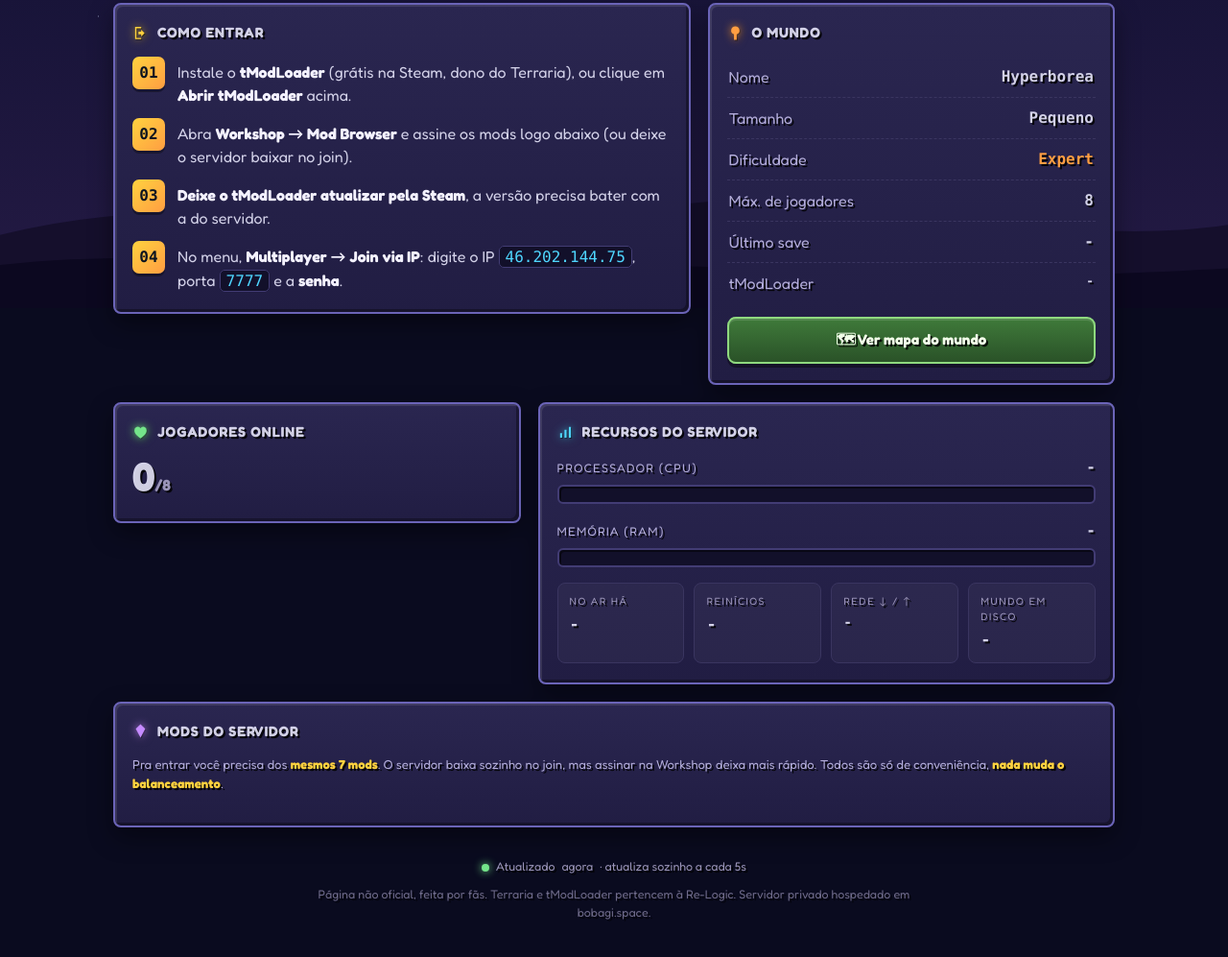
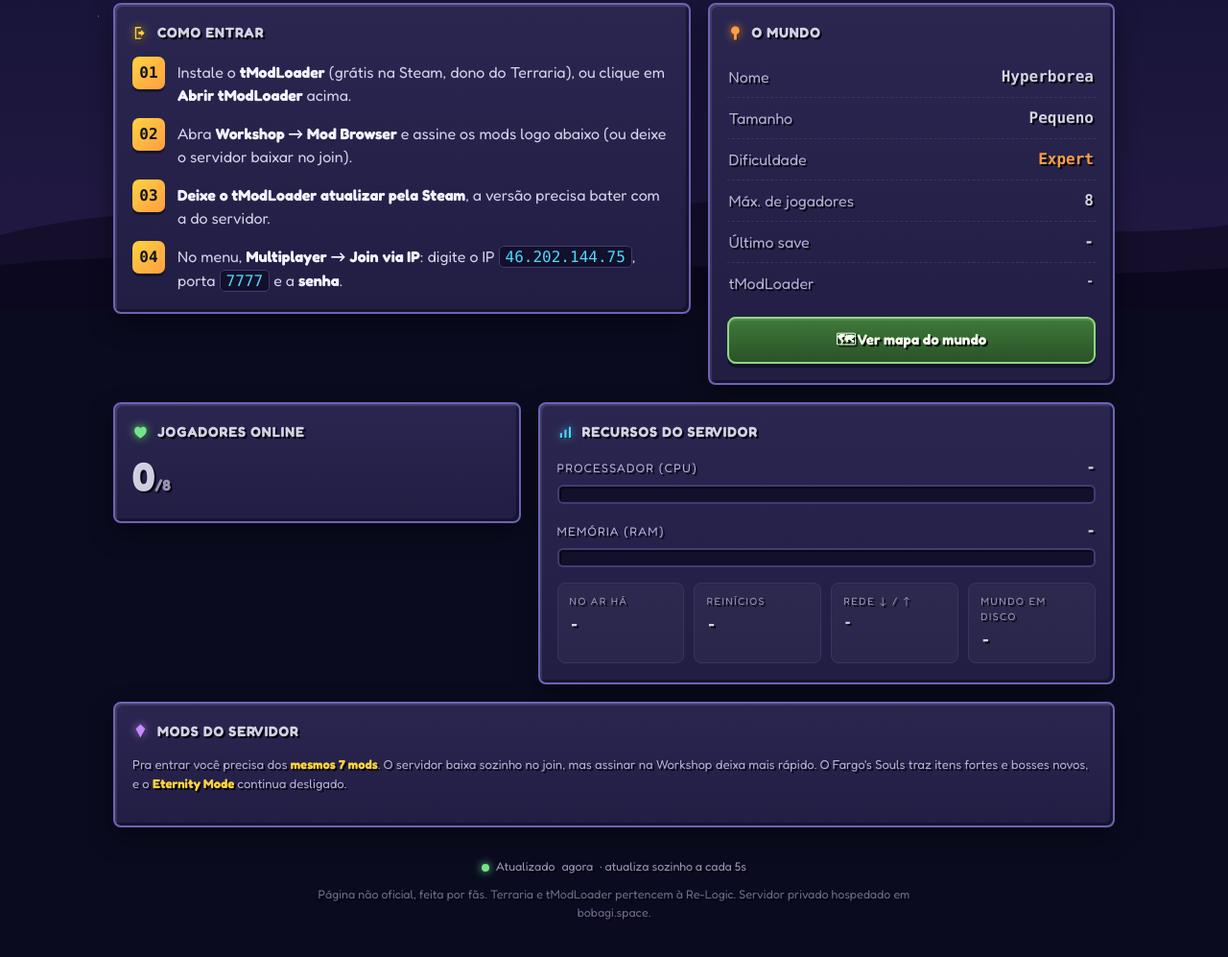
Before and after one commit to Bobagi/terraria-status, a website: page public/index.html in a window 1280 px wide. Shown: the part 479-1476 px from the top of the page at 96% size. Drawn offline with Linux system fonts and the light colour scheme; no server answers.

Commit message:
Stop claiming the mods leave the balance untouched
Fargo's Souls adds strong items and new bosses, so the note was false.

Co-Authored-By: Claude Opus 5.5 <noreply@anthropic.com>

```diff
--- a/public/index.html
+++ b/public/index.html
@@ -540,7 +540,7 @@
     <div class="col-12">
       <section class="panel">
         <h2 class="panel-title hud"><span class="sec-ic" style="color:var(--purple)"><svg viewBox="0 0 24 24" aria-hidden="true"><path d="M12 2l7 7-7 13-7-13z"/></svg></span>Mods do servidor</h2>
-        <p class="note">Pra entrar você precisa dos <b>mesmos <span id="modCount">7</span> mods</b>. O servidor baixa sozinho no join, mas assinar na Workshop deixa mais rápido. Todos são só de conveniência, <b>nada muda o balanceamento</b>.</p>
+        <p class="note">Pra entrar você precisa dos <b>mesmos <span id="modCount">7</span> mods</b>. O servidor baixa sozinho no join, mas assinar na Workshop deixa mais rápido. O Fargo's Souls traz itens fortes e bosses novos, e o <b>Eternity Mode</b> continua desligado.</p>
         <div class="mods" id="mods"></div>
       </section>
     </div>
```
